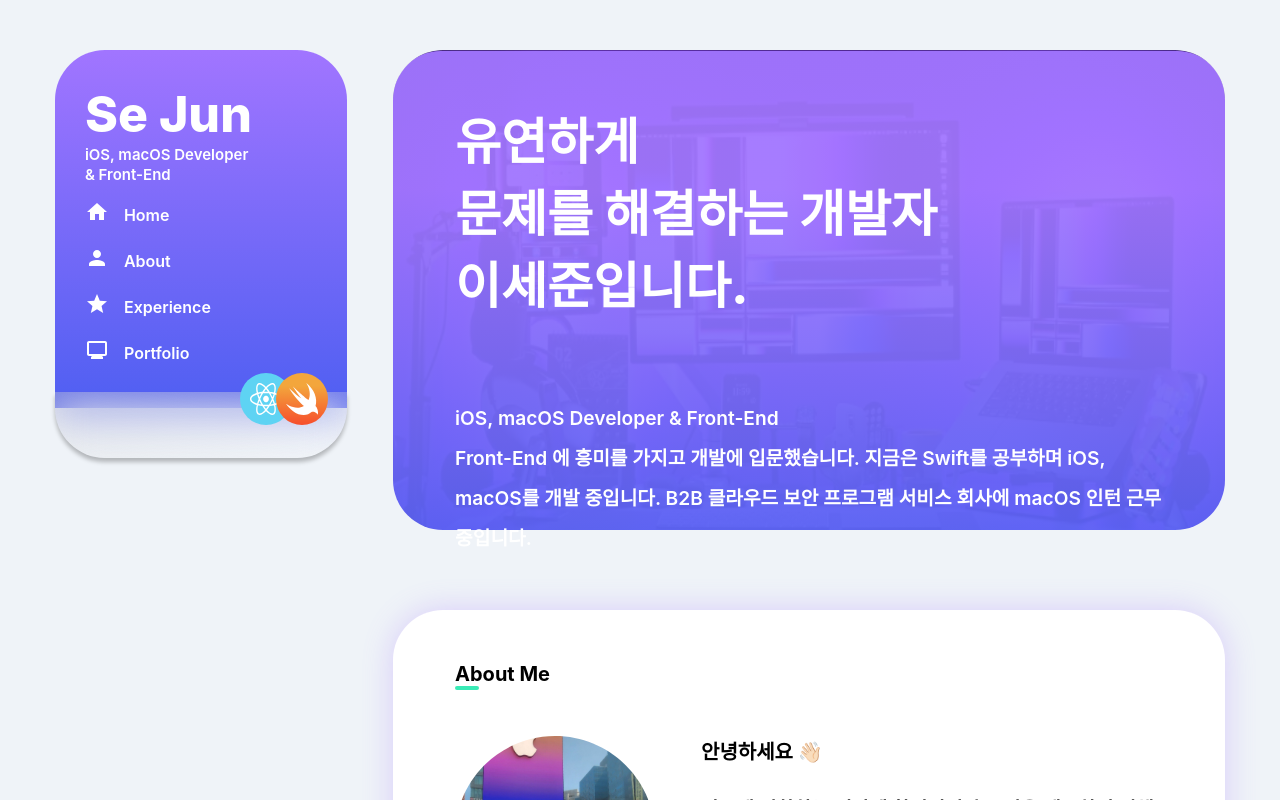
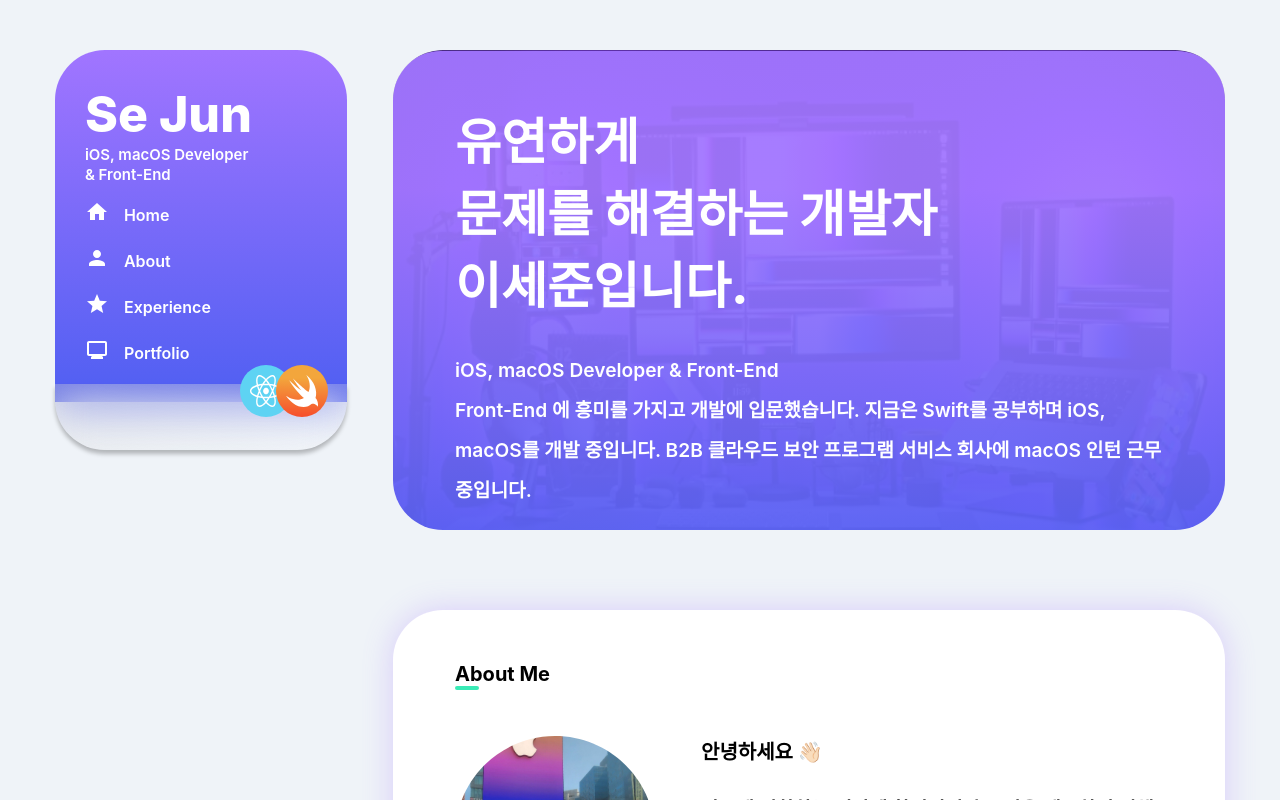
Before and after one commit to YimKeul/YimKeul.github.io, a React (Create React App) app: page / in a window 1280 px wide. Shown: the top 800 px of the page. Built offline with nearby package versions, Linux system fonts and the light colour scheme.

Commit message:
fix : window bug

```diff
--- a/src/components/Navigator.jsx
+++ b/src/components/Navigator.jsx
@@ -39,12 +39,12 @@ const S = {
     background: ${() => main};
     border-radius: 3.125rem 3.125rem 0 0;
     width: 18.25rem;
-    height: 22.375rem;
+    height: 22rem;
     position: fixed;
   `,
 
   glass: styled.div`
-    margin-top: 1.5rem;
+    margin-top: 1rem;
     width: 18.25rem;
     height: 4.125rem;
     border-radius: 0 0 3.125rem 3.125rem;
--- a/src/pages/Home.jsx
+++ b/src/pages/Home.jsx
@@ -115,7 +115,7 @@ const S = {
     font-style: normal;
     font-weight: 600;
     line-height: 2.5rem;
-    margin-top: 5rem;
+    margin-top: 2rem;
     @media screen and (max-width: 1023px) {
       margin-top: 2rem;
       line-height: 2rem;
```
